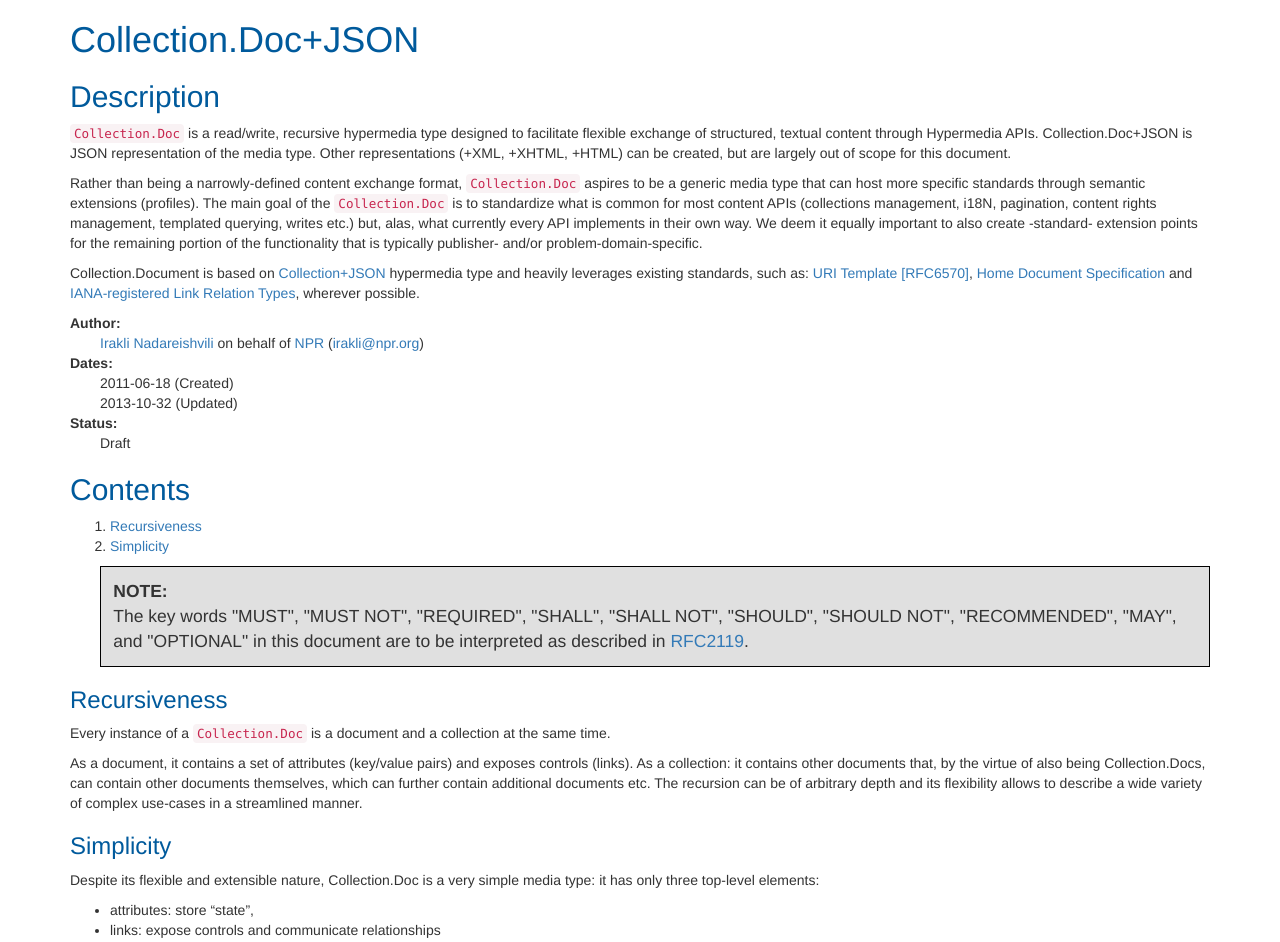
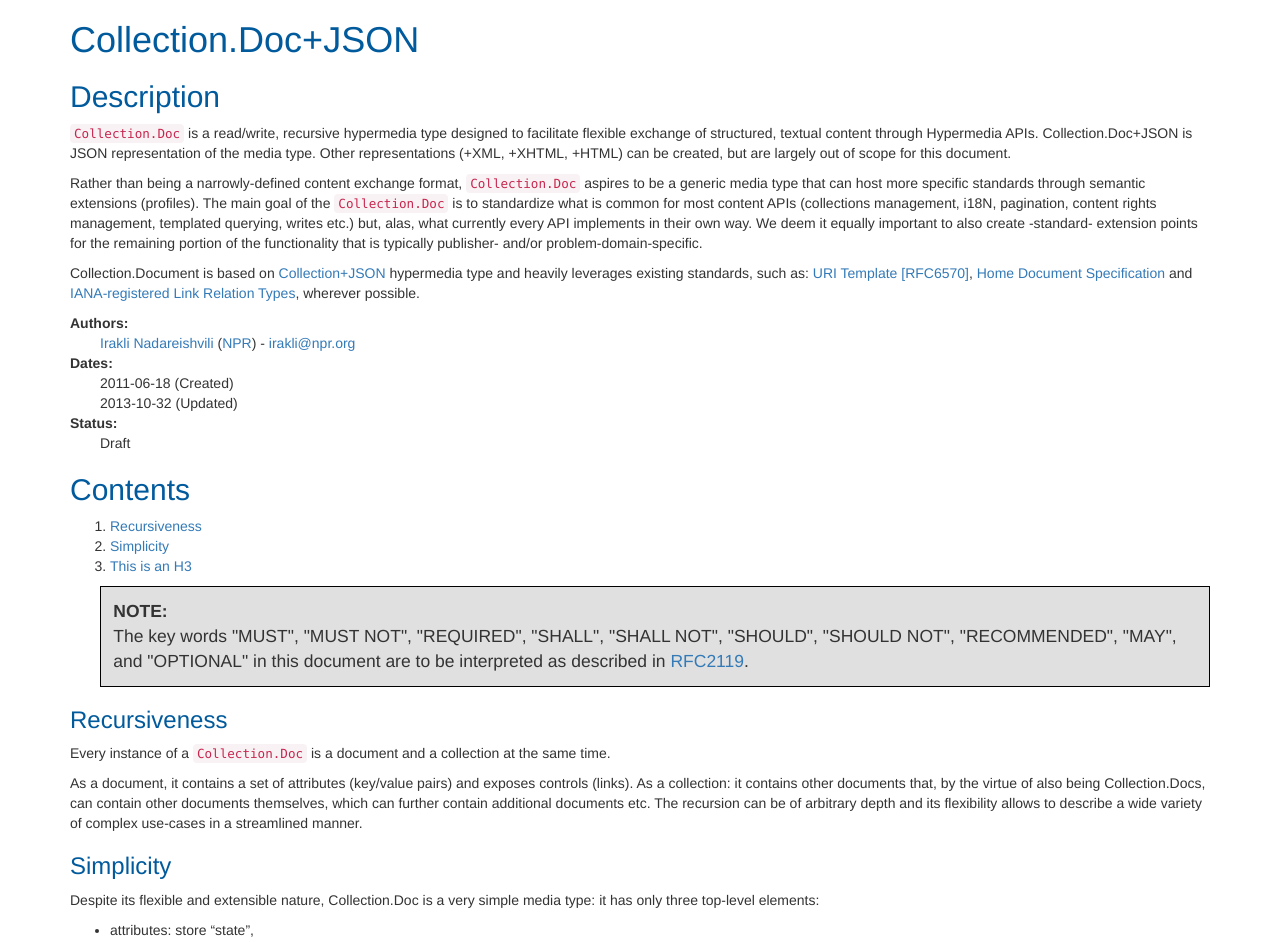
Before and after one commit to npr/cdoc-spec-site, a Jekyll site: the page built from index.md, in a window 1280 px wide. Shown: the top 942 px of the page. Built offline with Jekyll 4.4.1, drawn with Linux system fonts in a browser that asks for light colours; nearby versions of some CDN libraries; Markdown is read by kramdown in place of the engine named in the settings; some of the changed text lies outside the part shown.

Commit message:
Refactoring

```diff
--- /dev/null
+++ b/_includes/authors_updates.html
@@ -0,0 +1,11 @@
+<dl>
+  <dt>Authors:</dt>
+  <dd><a href="https://twitter.com/inadarei">Irakli Nadareishvili</a> (<a href="http://www.npr.orh">NPR</a>) - <a href="mailto:irakli@npr.org">irakli@npr.org</a></dd>
+  <dt>Dates:</dt>
+  <dd>
+    2011-06-18 (Created)<br>
+    2013-10-32 (Updated)
+  </dd>
+  <dt>Status:</dt>
+  <dd><span class="reg-draft">Draft</span></dd>
+</dl>
--- /dev/null
+++ b/_includes/contents.md
@@ -0,0 +1,10 @@
+## Contents
+
+<div id="toc"></div>
+
+<blockquote><b>NOTE:</b><br>
+  The key words "MUST", "MUST NOT", "REQUIRED", "SHALL", "SHALL
+  NOT", "SHOULD", "SHOULD NOT", "RECOMMENDED",  "MAY", and
+  "OPTIONAL" in this document are to be interpreted as described in
+  <a href="http://tools.ietf.org/html/rfc2119" title="Key words for use in RFCs to Indicate Requirement Levels">RFC2119</a>.
+</blockquote>
--- /dev/null
+++ b/_includes/description.md
@@ -0,0 +1,7 @@
+## Description
+
+`Collection.Doc` is a read/write, recursive hypermedia type designed to facilitate flexible exchange of structured, textual content through Hypermedia APIs. Collection.Doc+JSON is JSON representation of the media type. Other representations (+XML, +XHTML, +HTML) can be created, but are largely out of scope for this document.
+
+Rather than being a narrowly-defined content exchange format, `Collection.Doc` aspires to be a generic media type that can host more specific standards through semantic extensions (profiles). The main goal of the `Collection.Doc` is to standardize what is common for most content APIs (collections management, i18N, pagination, content rights management, templated querying, writes etc.) but, alas, what currently every API implements in their own way. We deem it equally important to also create -standard- extension points for the remaining portion of the functionality that is typically publisher- and/or problem-domain-specific.
+
+Collection.Document is based on [Collection+JSON](http://amundsen.com/media-types/collection/format/) hypermedia type and heavily leverages existing standards, such as: [URI Template [RFC6570]](http://tools.ietf.org/html/rfc6570), [Home Document Specification](http://tools.ietf.org/html/draft-nottingham-json-home-03) and [IANA-registered Link Relation Types](http://www.iana.org/assignments/link-relations/link-relations.xhtml), wherever possible.
--- /dev/null
+++ b/_includes/link_relation.md
@@ -0,0 +1,3 @@
+### This is an H3
+
+lorem ipsum dolor sit amet
--- a/index.md
+++ b/index.md
@@ -5,36 +5,12 @@
 
 # Collection.Doc+JSON
 
-## Description
+{% include description.md %}
 
-`Collection.Doc` is a read/write, recursive hypermedia type designed to facilitate flexible exchange of structured, textual content through Hypermedia APIs. Collection.Doc+JSON is JSON representation of the media type. Other representations (+XML, +XHTML, +HTML) can be created, but are largely out of scope for this document.
+{% include authors_updates.html %}
 
-Rather than being a narrowly-defined content exchange format, `Collection.Doc` aspires to be a generic media type that can host more specific standards through semantic extensions (profiles). The main goal of the `Collection.Doc` is to standardize what is common for most content APIs (collections management, i18N, pagination, content rights management, templated querying, writes etc.) but, alas, what currently every API implements in their own way. We deem it equally important to also create -standard- extension points for the remaining portion of the functionality that is typically publisher- and/or problem-domain-specific.
+{% include contents.md %}
 
-Collection.Document is based on [Collection+JSON](http://amundsen.com/media-types/collection/format/) hypermedia type and heavily leverages existing standards, such as: [URI Template [RFC6570]](http://tools.ietf.org/html/rfc6570), [Home Document Specification](http://tools.ietf.org/html/draft-nottingham-json-home-03) and [IANA-registered Link Relation Types](http://www.iana.org/assignments/link-relations/link-relations.xhtml), wherever possible.
-
-<dl>
-  <dt>Author:</dt>
-  <dd><a href="https://twitter.com/inadarei">Irakli Nadareishvili</a> on behalf of <a href="http://www.npr.orh">NPR</a> (<a href="mailto:irakli@npr.org">irakli@npr.org</a>)</dd>
-  <dt>Dates:</dt>
-  <dd>
-    2011-06-18 (Created)<br>
-    2013-10-32 (Updated)
-  </dd>
-  <dt>Status:</dt>
-  <dd><span class="reg-draft">Draft</span></dd>
-</dl>
-
-## Contents
-
-<div id="toc"></div>
-
-<blockquote><b>NOTE:</b><br>
-  The key words "MUST", "MUST NOT", "REQUIRED", "SHALL", "SHALL
-  NOT", "SHOULD", "SHOULD NOT", "RECOMMENDED",  "MAY", and
-  "OPTIONAL" in this document are to be interpreted as described in
-  <a href="http://tools.ietf.org/html/rfc2119" title="Key words for use in RFCs to Indicate Requirement Levels">RFC2119</a>.
-</blockquote>
 
 
 ### Recursiveness
@@ -53,3 +29,6 @@
 
 
 ![Collection.Doc diagram](https://raw.github.com/publicmediaplatform/pmpdocs/master/charts/collection+doc+json.png)
+
+
+{% include link_relation.md %}
```
Also changed, not shown: js/typedef.js (line endings or trailing spaces), 1 other file.
